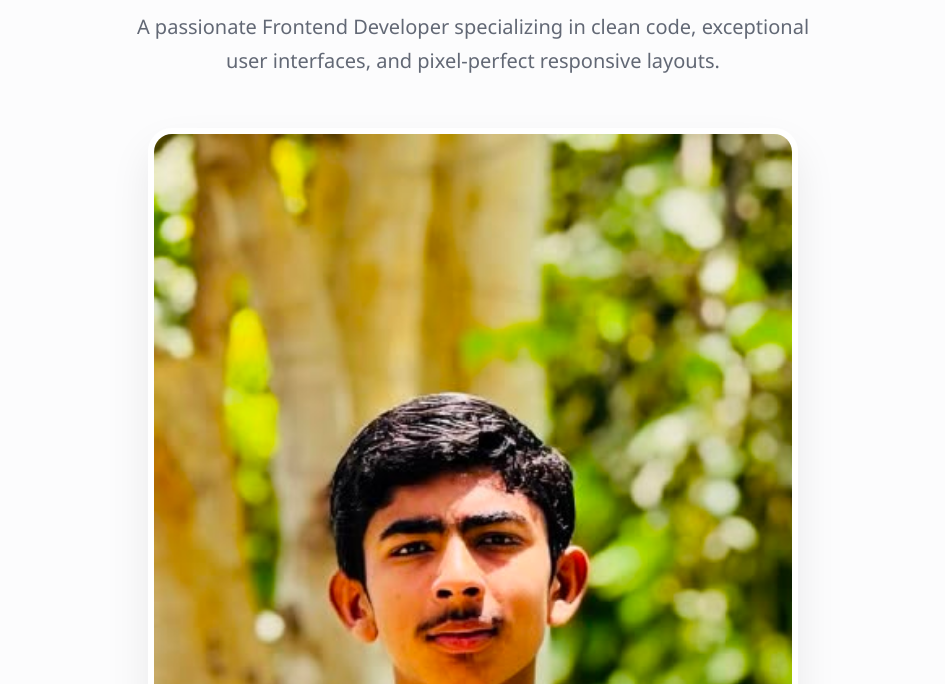
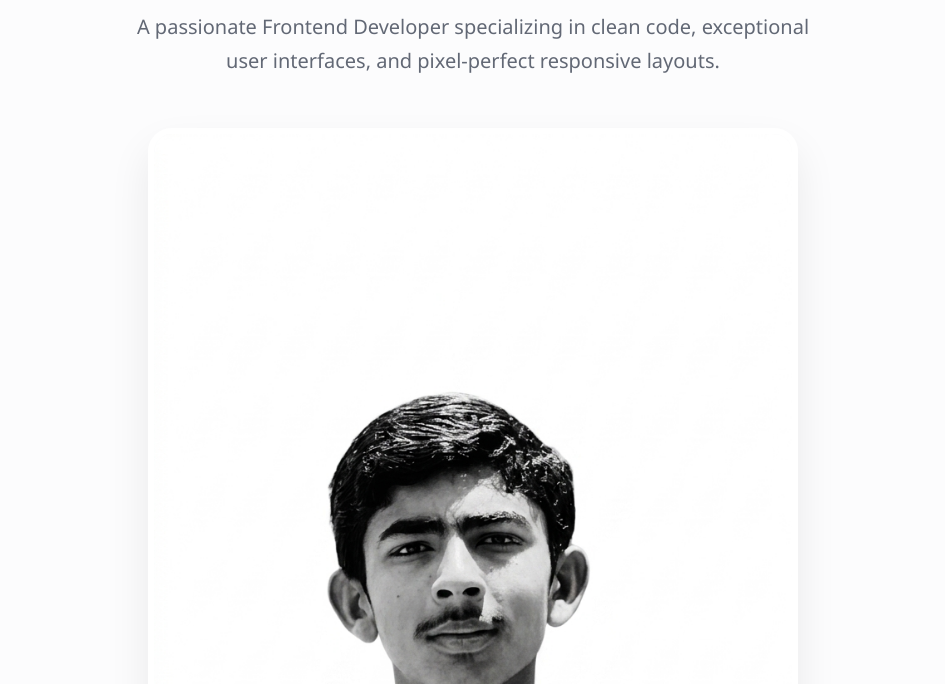
Before and after one commit to mudasirkorai/portfoliomudair, a plain HTML site: page index.html in a window 1280 px wide. Shown: the part 268-952 px from the top of the page, without its empty margins (167-1112 px from the left). Drawn offline with Linux system fonts and the light colour scheme.

Commit message:
profile picture upgraded

```diff
--- a/index.html
+++ b/index.html
@@ -34,7 +34,7 @@
             <!-- Big Size Photo Container -->
             <div class="big-photo-container">
                 <!-- 💡 IMAGE: Put your own image URL or local file path here -->
-                <img src="korai.jpeg" alt="Developer Workspace" class="center-photo">
+                <img src="profile.png" alt="Developer Workspace" class="center-photo">
             </div>
         </div>
     </section>
```
Also changed, not shown: profile.png (added).
